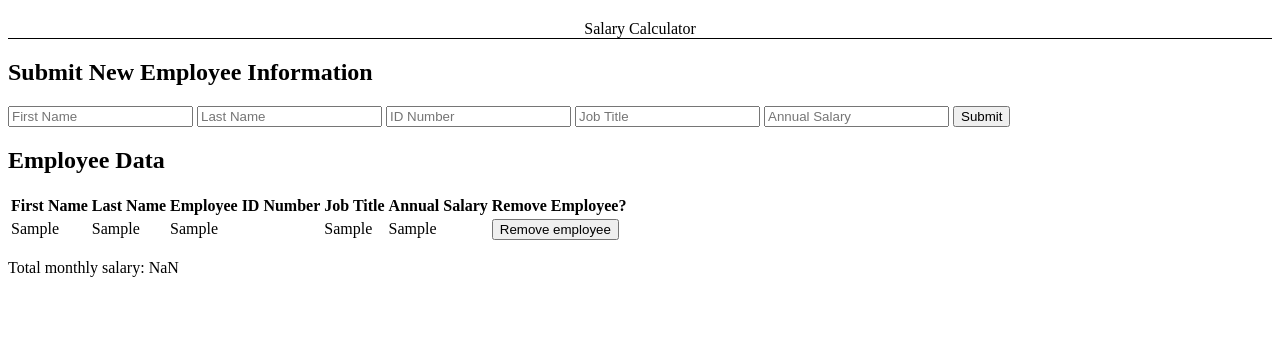
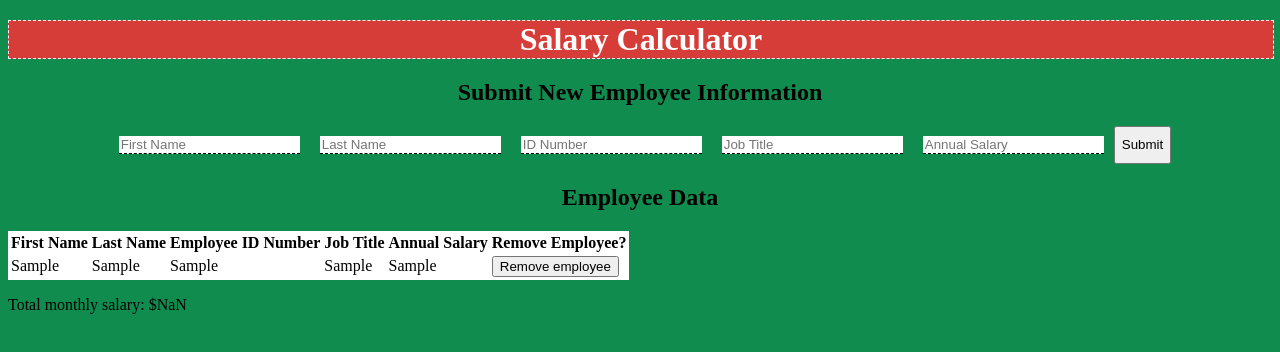
Before and after one commit to n-greensweig/weekend-salary-calculator, a plain HTML site: page index.html in a window 1280 px wide. Both pictures are taken after typing "Sample", "Sample", "Sample", "Sample", "Sample" into the empty fields and a click on the button "Submit". Drawn offline with Linux system fonts and the light colour scheme.

Commit message:
added CSS styling to form

```diff
--- a/index.html
+++ b/index.html
@@ -5,10 +5,12 @@
     <meta name="viewport" content="width=device-width, initial-scale=1.0">
     <title>Document</title>
     <link rel="stylesheet" href="styles.css"/>
-    <script src="client.js" defer></script>
+    <script src="scripts/client.js" defer></script>
+    <script src="scripts/employee-data.js" defer></script>
+    <script src="scripts/global-variables.js" defer></script>
 </head>
 <body>
-    <header>Salary Calculator</header>
+        <h1>Salary Calculator</h1>
     <div id="new-employee-info">
         <h2>Submit New Employee Information</h2>
         <form onsubmit="submitInfo(event)">
--- a/client.js
+++ b/scripts/client.js
@@ -1,9 +1,33 @@
 console.log('script sourced');
+
 const salaryTable = document.querySelector(`#employee-data-table`);
 const monthlySalaryDiv = document.querySelector(`#monthly-salary-div`);
+const table = document.querySelector(`#employee-data-table`);
+const formatter = new Intl.NumberFormat('en-US', {
+    style: 'currency',
+    currency: 'USD',
+    minimumFractionDigits: 2
+});
+
+const rows = table.rows;
+let monthlySum = 0;
+let salaries = [];
+
+
+
+
+
+
 
 function submitInfo(e) {
     e.preventDefault();
+    employees.push({
+        firstName: document.querySelector(`#first-name`).value,
+        lastName: document.querySelector(`#last-name`).value,
+        idNumber: document.querySelector(`#id-number`).value,
+        jobTitle: document.querySelector(`#job-title`).value,
+        annualSalary: document.querySelector(`#annual-salary`).value
+    });
     let newEmployee = {
         firstName: document.querySelector(`#first-name`).value,
         lastName: document.querySelector(`#last-name`).value,
@@ -11,6 +35,7 @@ function submitInfo(e) {
         jobTitle: document.querySelector(`#job-title`).value,
         annualSalary: document.querySelector(`#annual-salary`).value
     }
+    console.log(employees);
     salaryTable.innerHTML += `
     <tr>
         <td class="first-name-data">${newEmployee.firstName}</td>
@@ -29,34 +54,49 @@ function submitInfo(e) {
     sumSalaries();
 }
 
+
+
+
+
+
+
+
+
 function removeEmployee(e) {
     let salaryToRemove = Number((Number(e.target.parentElement.parentElement.cells[4].innerHTML) / 12).toFixed(2));
+    console.log(salaryToRemove);
 
     // Need to clean up this splice and test edge cases
+    // Right now, it always splices the first index of the salary to remove
     salaries.splice(salaries.indexOf(e.target.parentElement.parentElement.cells[4].innerHTML), 1);
 
 
-    let newSum = monthlySum - salaryToRemove;
+    monthlySum -= salaryToRemove;
+    console.log(Math.round(monthlySum * 100) / 100);
+    e.target.parentElement.parentElement.remove();
     monthlySalaryDiv.innerHTML = `
-    <p>Total monthly salary: ${newSum}</p>
+    <p>Total monthly salary: ${monthlySum}</p>
     `;
-    e.target.parentElement.parentElement.remove();
 };
 
-let table = document.querySelector(`#employee-data-table`);
-let rows = table.rows;
-let monthlySum = 0;
-let salaries = [];
-console.log(monthlySum);
+
+
+
+
+
+
+
 function sumSalaries() {
     let salary;
     for (let i = 1; i < rows.length; i++) {
         let row = rows[i];
-        salary = row.cells[4].innerHTML;
+        salary = Number(row.cells[4].innerHTML);
     }
-    salaries.push(Number(salary));
+
+    salaries.push(salary);
     monthlySum = Number((salaries.reduce((acc, curr) => acc + curr, 0) / 12).toFixed(2));
     console.log(monthlySum);
+    monthlySum = formatter.format(monthlySum);
     monthlySalaryDiv.innerHTML = `
     <p>Total monthly salary: ${monthlySum}</p>
     `;
--- /dev/null
+++ b/scripts/employee-data.js
@@ -0,0 +1,3 @@
+let employees = [
+
+];
--- a/styles.css
+++ b/styles.css
@@ -1,5 +1,37 @@
-header {
+h1 {
     text-align: center;
     margin: 20px auto;
-    border-bottom: 1px black solid; /* delete after adding background color*/
+    border: 1px dashed white;
+    background-color: #D63D38;
+    width: 100%;
+    height: auto;
+    color: white;
 }
+
+body {
+    background-color: #118c4f;
+}
+
+input {
+    border: 0px;
+    border-bottom: 1px dashed black;
+    margin: 10px;
+}
+
+table {
+    background-color: white;
+}
+
+h2 {
+    text-align: center;
+}
+
+form {
+    display: flex;
+    justify-content: center;
+}
+
+#submit-button {
+    width: fit-content;
+    height: auto;
+}
```
Also changed, not shown: scripts/global-variables.js (added, +7 -0 lines), README.md.
